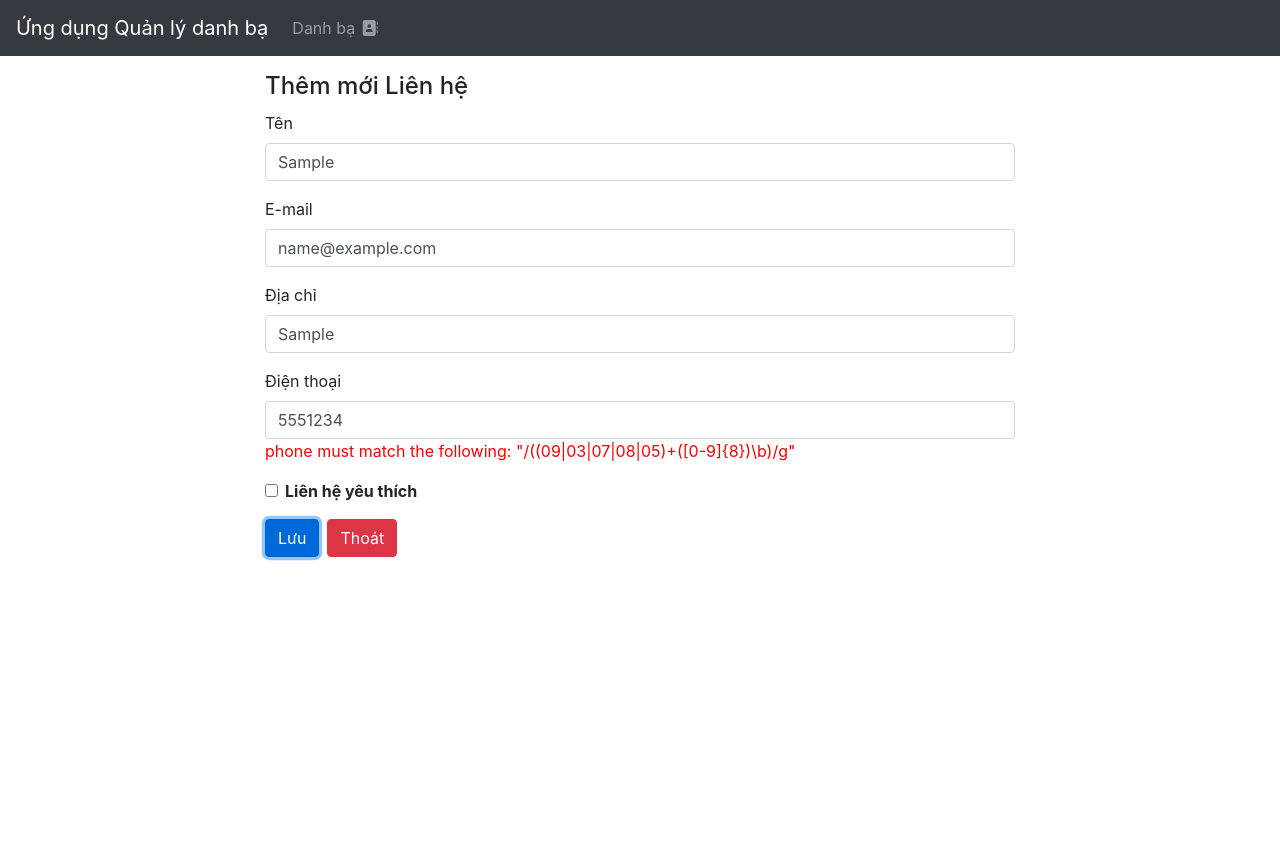
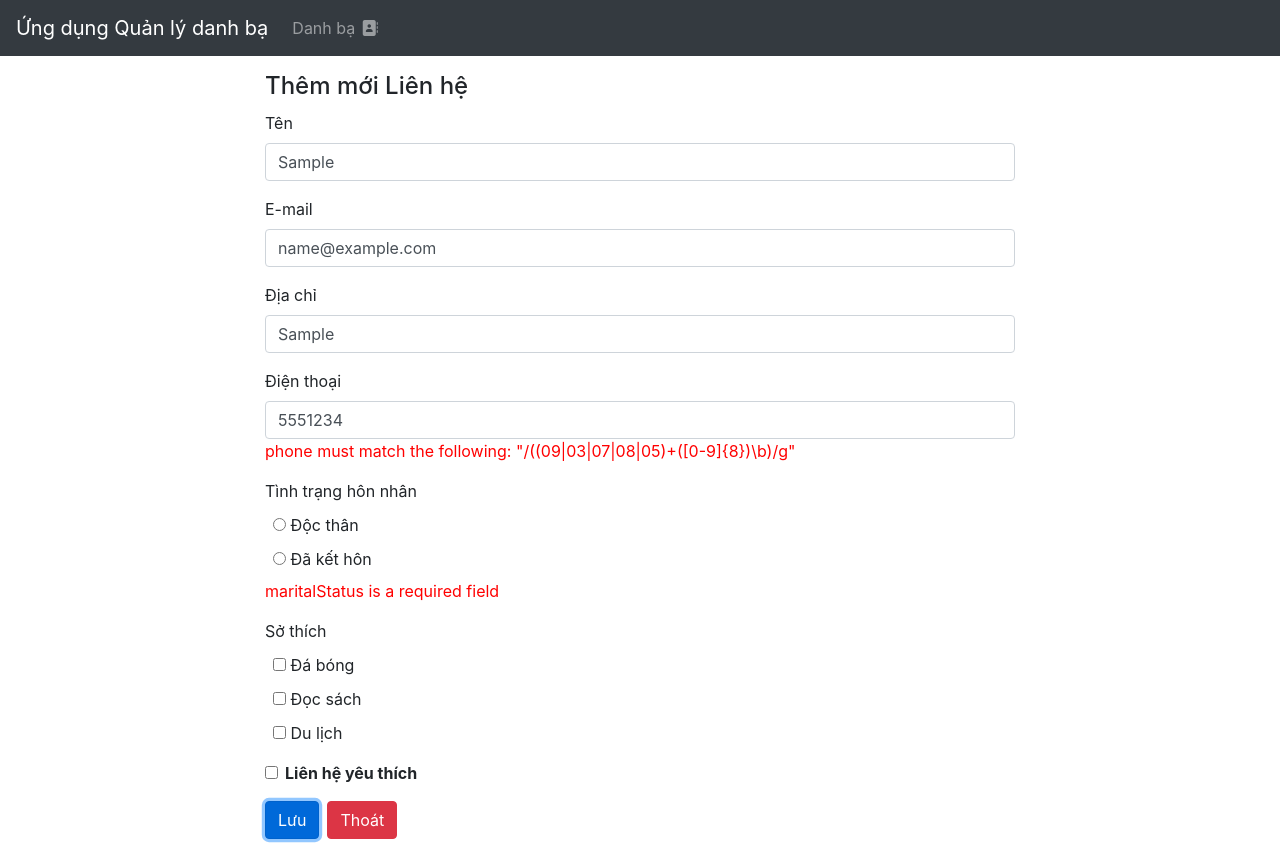
Before and after one commit to TruongDC24V7X336/DC24V7X336_HoAnhTruong_FRONTEND, a Vue app: page /add in a window 1280 px wide. Both pictures are taken after typing "Sample", "name@example.com", "Sample", "5551234" into the empty fields and a click on the button "Lưu". Before the commit the page ends 800 px from the top, so only its background shows below. Built offline with nearby package versions, Linux system fonts and the light colour scheme.

Commit message:
Them 2 tuy chon Tinh Trang Hon Nhan, So Thich

```diff
--- a/src/components/ContactCard.vue
+++ b/src/components/ContactCard.vue
@@ -24,6 +24,19 @@ export default {
             {{ contact.phone }}
         </div>
         <div class="p-1">
+            <strong>Tình trạng hôn nhân:</strong>
+            {{ contact.maritalStatus || "Chưa cung cấp" }}
+        </div>
+        <div class="p-1">
+            <strong>Sở thích:</strong>
+            <span v-if="contact.hobbies && contact.hobbies.length">
+                {{ contact.hobbies.join(", ") }}
+            </span>
+            <span v-else>
+                Không có
+            </span>
+        </div>
+        <div class="p-1">
             <strong>Liên hệ yêu thích:&nbsp;</strong>
             <i v-if="contact.favorite" class="fas fa-check"></i>
             <i v-else class="fas fa-times"></i>
--- a/src/components/ContactForm.vue
+++ b/src/components/ContactForm.vue
@@ -22,6 +22,47 @@
             <label for="phone">Điện thoại</label>
             <Field name="phone" type="tel" class="form-control" v-model="contactLocal.phone" />
             <ErrorMessage name="phone" class="error-feedback" />
+        </div>
+
+        <div class="form-group">
+            <label for="maritalStatus">Tình trạng hôn nhân</label>
+
+            <div class="ml-2">
+                <label class="mr-3">
+                    <Field name="maritalStatus" type="radio" value="Độc thân" v-model="contactLocal.maritalStatus" />
+                    Độc thân
+                </label>
+
+                <label>
+                    <Field name="maritalStatus" type="radio" value="Đã kết hôn" v-model="contactLocal.maritalStatus" />
+                    Đã kết hôn
+                </label>
+            </div>
+
+            <ErrorMessage name="maritalStatus" class="error-feedback" />
+        </div>
+
+        <div class="form-group">
+            <label for="hobbies">Sở thích</label>
+
+            <div class="ml-2">
+                <label class="mr-3">
+                    <Field name="hobbies" type="checkbox" value="Đá bóng" v-model="contactLocal.hobbies" />
+                    Đá bóng
+                </label>
+
+                <label class="mr-3">
+                    <Field name="hobbies" type="checkbox" value="Đọc sách" v-model="contactLocal.hobbies" />
+                    Đọc sách
+                </label>
+
+                <label>
+                    <Field name="hobbies" type="checkbox" value="Du lịch" v-model="contactLocal.hobbies" />
+                    Du lịch
+                </label>
+            </div>
+
+            <ErrorMessage name="hobbies" class="error-feedback" />
         </div>
 
         <div class="form-group form-check">
@@ -60,10 +101,16 @@ export default {
             email: yup.string().email().max(50),
             address: yup.string().max(100),
             phone: yup.string().matches(/((09|03|07|08|05)+([0-9]{8})\b)/g),
+            maritalStatus: yup.string().required(),
+            hobbies: yup.array().of(yup.string()),
         });
 
         return {
-            contactLocal: { ...this.contact },
+            contactLocal: {
+                maritalStatus: "",
+                hobbies: [],
+                ...this.contact,
+            },
             contactFormSchema,
         };
     },
--- a/src/views/ContactAdd.vue
+++ b/src/views/ContactAdd.vue
@@ -25,6 +25,8 @@ export default {
         address: "",
         phone: "",
         favorite: false,
+        maritalStatus: "",
+        hobbies: [],
       },
       message: "",
     };
```
